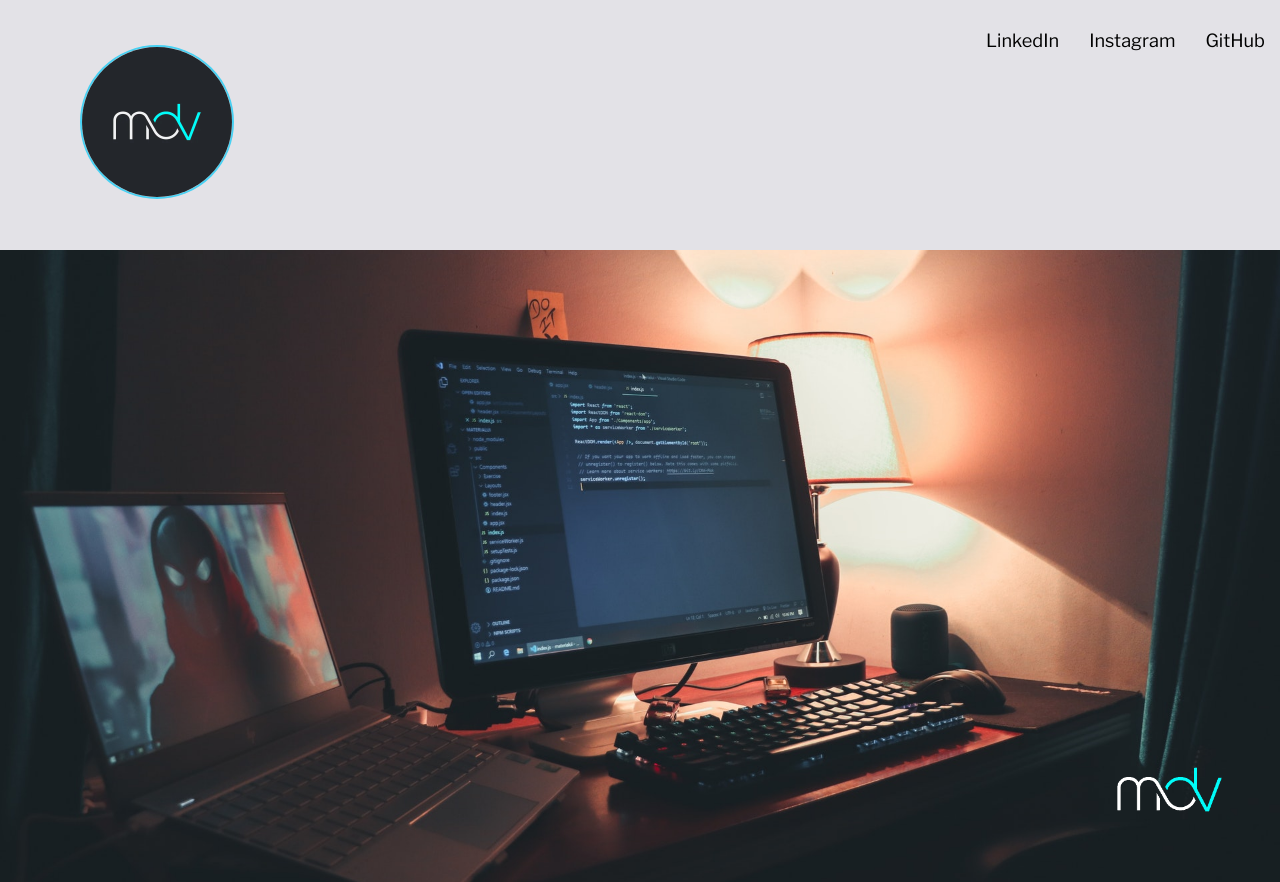
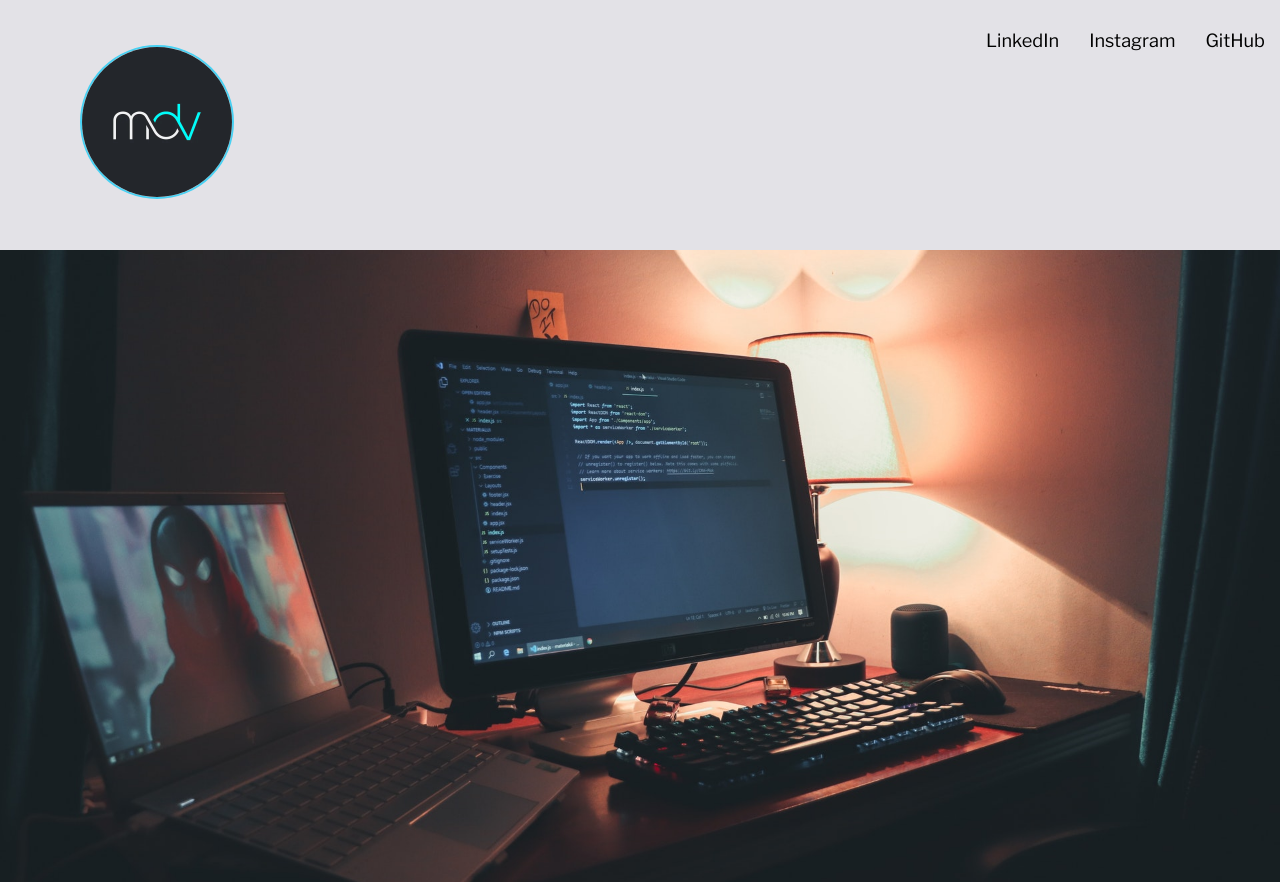
Before and after one commit to Vicentin404/portfolio, a plain HTML site: page index.html in a window 1280 px wide. Shown: the top 882 px of the page. Drawn offline with nearby package versions, Linux system fonts and the light colour scheme.

Commit message:
Update index.html

```diff
--- a/index.html
+++ b/index.html
@@ -36,7 +36,7 @@
 			<div>
 				<ul class="img01">
 
-					<li style="background-image:url('./assets/images/bg01.jpg'); height: 700px; background-repeat: no-repeat; background-size: cover; background-position: 80% 60%;min-width: 375px; max-width: 100%; background-attachment: fixed;"><img id="background" src="assets/images/mdv-logo/mdv-white.png" width="200px" style="width: 14%;" alt="">
+					<li style="background-image:url('./assets/images/bg01.jpg'); height: 700px; background-repeat: no-repeat; background-size: cover; background-position: 80% 60%;min-width: 375px; max-width: 100%; background-attachment: fixed;">
                     </li>
 				</ul>
 			</div>
```
